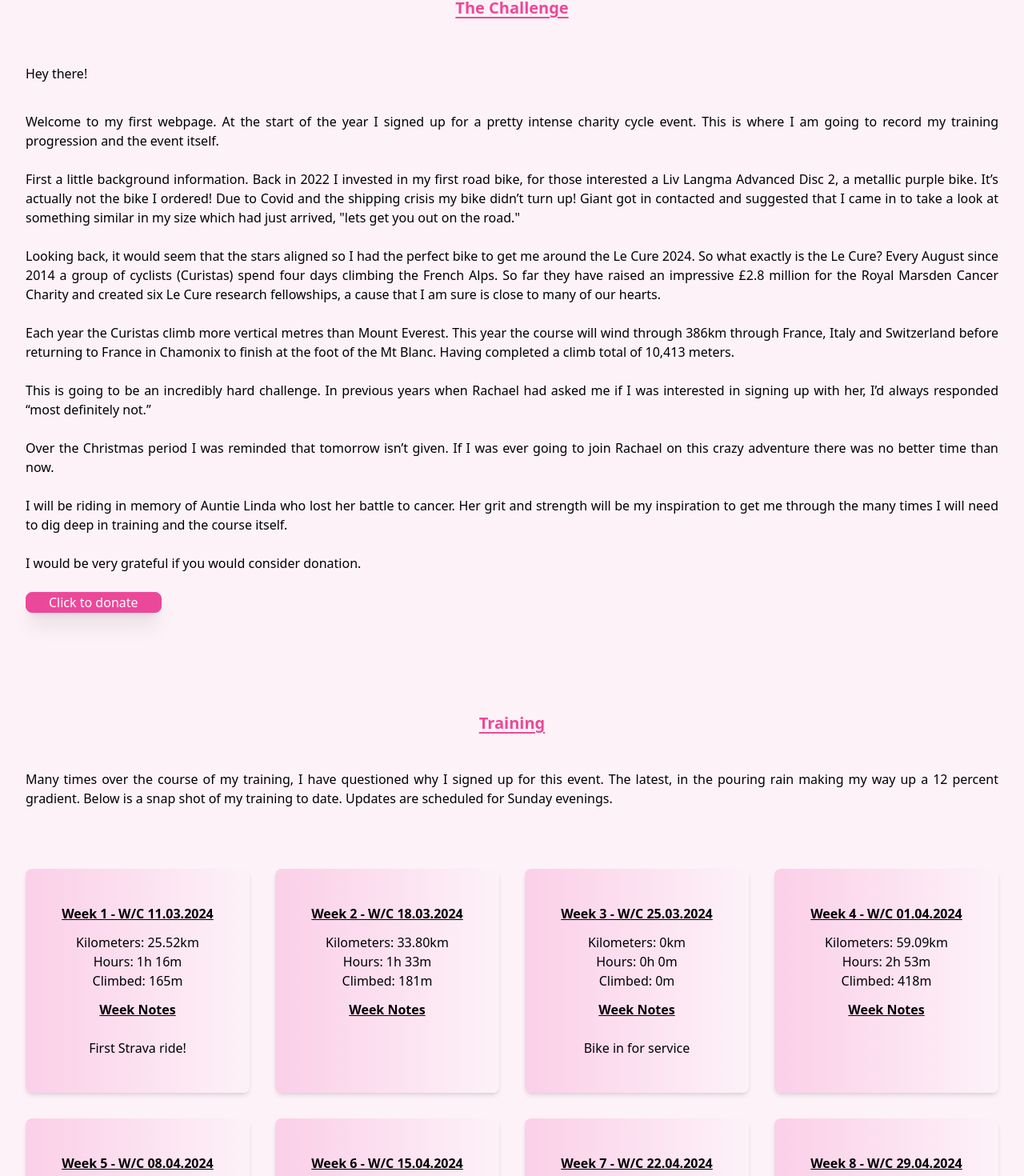
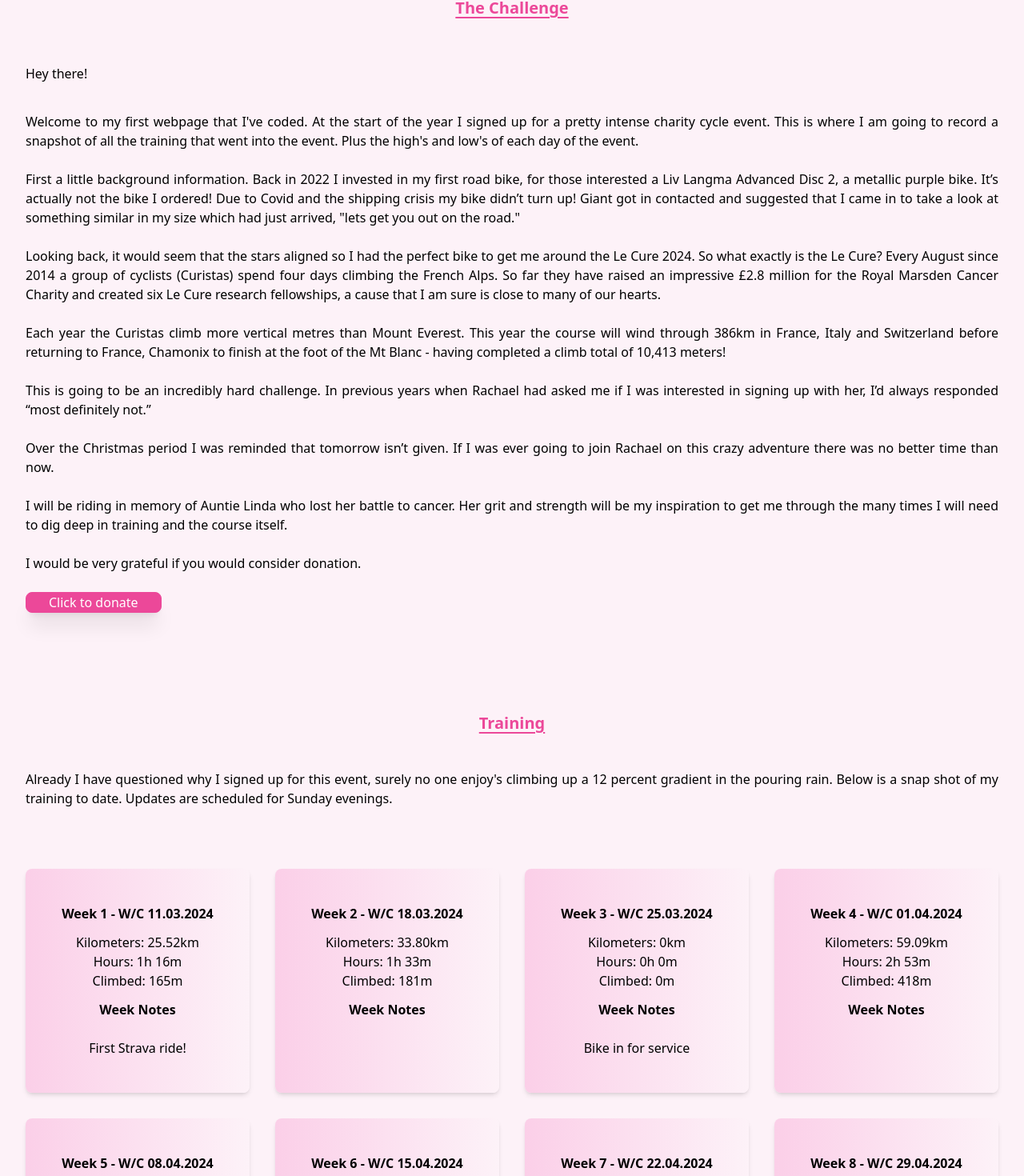
Before and after one commit to jennimmartin/LeCure, a React (Vite) app: page / in a window 1280 px wide. Shown: the part 532-2002 px from the top of the page at 80% size. Built offline with nearby package versions, Linux system fonts and the light colour scheme.

Commit message:
cursor update, remove underline and text update

```diff
--- a/src/components/About.jsx
+++ b/src/components/About.jsx
@@ -8,9 +8,10 @@ const About = () => {
         <SectionTitle text="the challenge" />
         <p className="text-justify py-6">Hey there!</p>
         <p className="text-justify py-3">
-          Welcome to my first webpage. At the start of the year I signed up for
-          a pretty intense charity cycle event. This is where I am going to
-          record my training progression and the event itself.
+          Welcome to my first webpage that I've coded. At the start of the year
+          I signed up for a pretty intense charity cycle event. This is where I
+          am going to record a snapshot of all the training that went into the
+          event. Plus the high's and low's of each day of the event.
         </p>
         <p className="text-justify py-3">
           First a little background information. Back in 2022 I invested in my
@@ -32,9 +33,9 @@ const About = () => {
         </p>
         <p className="text-justify py-3">
           Each year the Curistas climb more vertical metres than Mount Everest.
-          This year the course will wind through 386km through France, Italy and
-          Switzerland before returning to France in Chamonix to finish at the
-          foot of the Mt Blanc. Having completed a climb total of 10,413 meters.
+          This year the course will wind through 386km in France, Italy and
+          Switzerland before returning to France, Chamonix to finish at the foot
+          of the Mt Blanc - having completed a climb total of 10,413 meters!
         </p>
         <p className="text-justify py-3">
           This is going to be an incredibly hard challenge. In previous years
--- a/src/components/Event.jsx
+++ b/src/components/Event.jsx
@@ -8,12 +8,12 @@ const Trains = () => {
       <SectionTitle text="event" />
       <p className="text-justify py-3">
         I will be arriving in Meribel on Tuesday 20th August 2024, I live just
-        30 minutes away. I am very much looking forward to meet fellow Curistas
-        and the support team. It will be great to put faces to names and get
-        ready for the Grand Depart the next day. At the time of writing I can't
-        get my head around tackling so many climb and kilometers over back to
-        back days. Below are the crazy riding stats of each day's riding that I
-        will be attempting to ride.
+        30 minutes away so not far to go! I am very much looking forward to
+        meeting fellow Curistas and the support team. It will be great to put
+        faces to names and get ready for the Grand Depart the next day. At the
+        time of writing I can't get my head around tackling so many climb and
+        kilometers over four back to back days. Below are the crazy riding stats
+        of each day's riding that I will be attempting to ride.
       </p>
       <div className="py-16 grid lg:grid-cols-2  xl:grid-cols-4 gap-8">
         {events.map((event) => {
@@ -21,19 +21,24 @@ const Trains = () => {
         })}
       </div>
       <p className="text-justify py-3">
-        I plan on adding a tracking link to enable you to keep an eye on me,
-        should you wish to watch a dot move very slowly around a map of the
-        Alps. I am expecting cycling through Hautecour will be mentally quite
-        tough, could be quite tempting to just go home and spend the day with
-        the cats.
+        Closer to the time I will add high's and low's to each day so you can
+        see how I am getting on. I think I will be pretty tired so updates will
+        be small during the event. I am expecting cycling through Hautecour to
+        be mentally quite tough, could be quite tempting to just go home and
+        spend the day with the cats!
       </p>
       <p className="text-justify py-3">
-        Further information can be found be found on Le Cure website. You can
-        also read about The Royal Marsden Cancer Charity, both linked below.
+        Further information can be found be found on Le Cure website, the climbs
+        are details and maps of the route. You can also read about The Royal
+        Marsden Cancer Charity, both linked below.
       </p>
       <p className="text-justify py-3">
-        Thank you for your kind donations and support. If you haven't sponsored
-        me as yet it's never too late and every penny is appreciated.
+        Thank you for your kind donations and support.
+      </p>
+      <p className="text-justify py-3">Jenni x</p>
+      <p className="text-justify">
+        PS. If you haven't sponsored me as yet it's never too late and every
+        penny is appreciated.
       </p>
     </section>
   );
--- a/src/components/EventCard.jsx
+++ b/src/components/EventCard.jsx
@@ -2,7 +2,7 @@ const EventCard = ({ date, route, distance, climb }) => {
   return (
     <article className="bg-white rounded-lg shadow-md hover:shadow-xl duration-300">
       <div className="p-8 text-center">
-        <h3 className="underline font-bold p-3">{date}</h3>
+        <h3 className="font-bold p-3">{date}</h3>
         <p>{route}</p>
         <p>{distance}</p>
         <p>{climb}</p>
--- a/src/components/Training.jsx
+++ b/src/components/Training.jsx
@@ -8,10 +8,10 @@ const Trains = () => {
       <section className="py-10 align-element" id="training">
         <SectionTitle text="training" />
         <p className="text-justify py-3">
-          Many times over the course of my training, I have questioned why I
-          signed up for this event. The latest, in the pouring rain making my
-          way up a 12 percent gradient. Below is a snap shot of my training to
-          date. Updates are scheduled for Sunday evenings.
+          Already I have questioned why I signed up for this event, surely no
+          one enjoy's climbing up a 12 percent gradient in the pouring rain.
+          Below is a snap shot of my training to date. Updates are scheduled for
+          Sunday evenings.
         </p>
         <div className="py-16 grid lg:grid-cols-2  xl:grid-cols-4 gap-8">
           {trains.map((train) => {
--- a/src/components/TrainingCard.jsx
+++ b/src/components/TrainingCard.jsx
@@ -2,11 +2,11 @@ const TrainingCard = ({ title, distance, duration, elevation, comments }) => {
   return (
     <article className="bg-gradient-to-r from-pink-200 to-pink-50 rounded-lg shadow-md hover:shadow-xl duration-300">
       <div className="p-8 text-center">
-        <h2 className="underline capitalize font-bold p-3">{title}</h2>
+        <h2 className="capitalize font-bold p-3">{title}</h2>
         <p>Kilometers: {distance}</p>
         <p>Hours: {duration}</p>
         <p>Climbed: {elevation}</p>
-        <h3 className="capitalize underline font-semibold py-3">week notes</h3>
+        <h3 className="capitalize font-semibold py-3">week notes</h3>
         <p className="py-3">{comments}</p>
       </div>
     </article>
--- a/src/data.jsx
+++ b/src/data.jsx
@@ -97,7 +97,7 @@ export const trains = [
     distance: "69.73km",
     duration: "3h 39m",
     elevation: "468m",
-    comments: "Training continues in Norfolk, on old Trek mountain bike.",
+    comments: "Training continues in Norfolk, on my old Trek mountain bike.",
   },
   {
     id: nanoid(),
@@ -113,7 +113,7 @@ export const trains = [
     distance: "198.42km",
     duration: "8h 39m",
     elevation: "1,148m",
-    comments: "Anncey loop from Albertville with Rach.",
+    comments: "Annecy loop from Albertville with Rach.",
   },
   {
     id: nanoid(),
--- a/tailwind.config.cjs
+++ b/tailwind.config.cjs
@@ -2,7 +2,11 @@
 export default {
   content: ["./index.html", "./src/**/*.{js,ts,jsx,tsx}"],
   theme: {
-    extend: {},
+    extend: {
+      cursor: {
+        fancy: "url(hand.cur), pointer",
+      },
+    },
   },
   plugins: [],
 };
```
